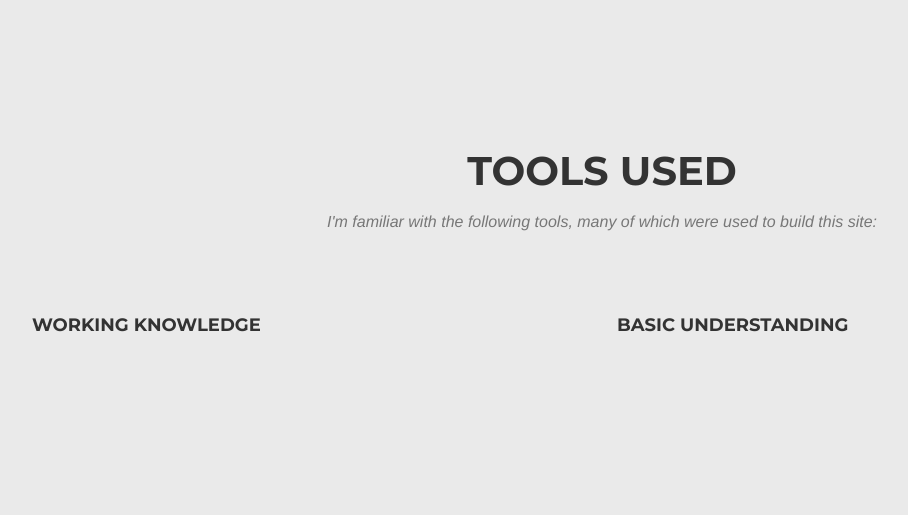
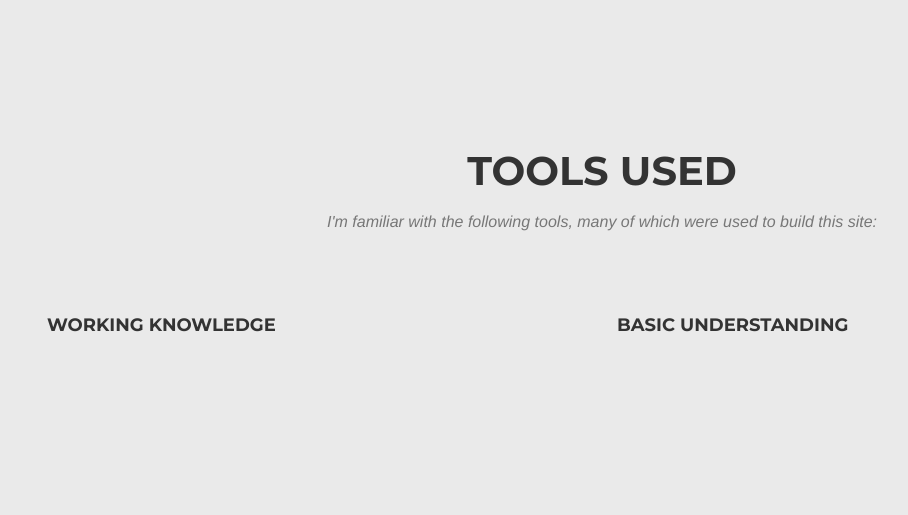
Before and after one commit to se42/mysite, a Django app: template myblog/templates/myblog/blog_post_list.html in a window 1280 px wide. Shown: the part 719-1234 px from the top of the page, without its empty margins (38-946 px from the left). Run offline with Django 3.2, Linux system fonts and the light colour scheme; the template is opened without the code that fills it: most values are stand-ins (such as "Sample title", 1, 10 or a date in 2020); parts of the project's set-up code (start-up, migrations or seed data) failed here and were passed over; some libraries are stand-ins or nearby versions; some web fonts are replaced.

Commit message:
more layout

```diff
--- a/myblog/templates/myblog/blog_post_list.html
+++ b/myblog/templates/myblog/blog_post_list.html
@@ -222,7 +222,7 @@
       </div>
     </div>
 
-    <div class="row resources">
+    <div class="row center-block">
       <!-- Tools panel -->
 
       {% if blog_posts %}
@@ -233,7 +233,7 @@
         {% for post in blog_posts %}
           {% for category in post.categories.all %}
           {% if category.title == "Tools-Working" %}
-            <li class="list-group-item"><a href="{{ post.content|striptags }}">{{ post.title }}</a></li>
+            <li class="list-group-item"><a href="{{ post.content|striptags }}" class="resource">{{ post.title }}</a></li>
           {% endif %}
           {% endfor %}
         {% endfor %}
@@ -247,7 +247,7 @@
         {% for post in blog_posts %}
           {% for category in post.categories.all %}
           {% if category.title == "Tools-Basic" %}
-            <li class="list-group-item"><a href="{{ post.content|striptags }}">{{ post.title }}</a></li>
+            <li class="list-group-item"><a href="{{ post.content|striptags }}" class="resource">{{ post.title }}</a></li>
           {% endif %}
           {% endfor %}
         {% endfor %}
--- a/mysite/static/mysite/css/agency.css
+++ b/mysite/static/mysite/css/agency.css
@@ -926,11 +926,8 @@
 }
 
 
-.resources div {
-	align-items: center;
-}
 
-.resources ul li a {
+a.resource {
 	color: gray;
 	font-size: 25px;
 	text-transform: uppercase;
```
